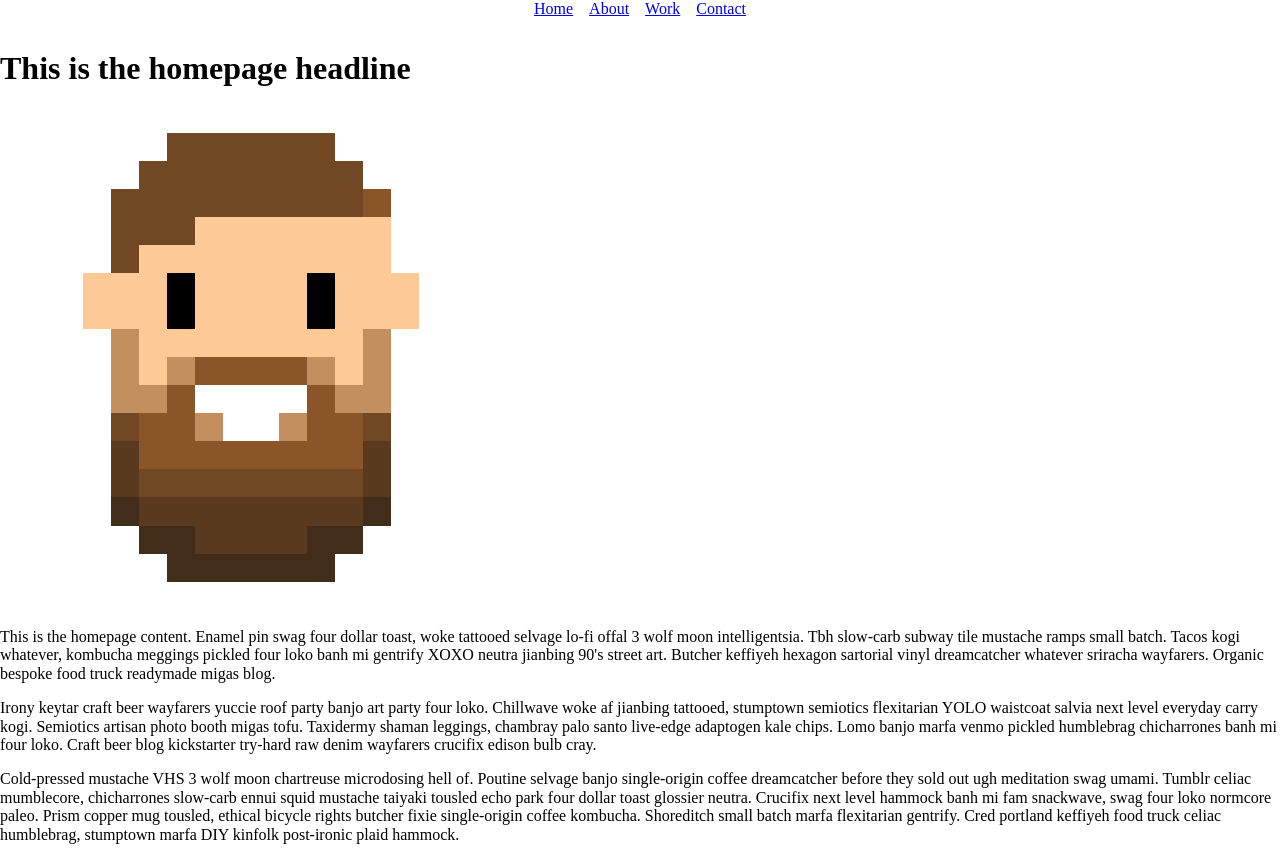
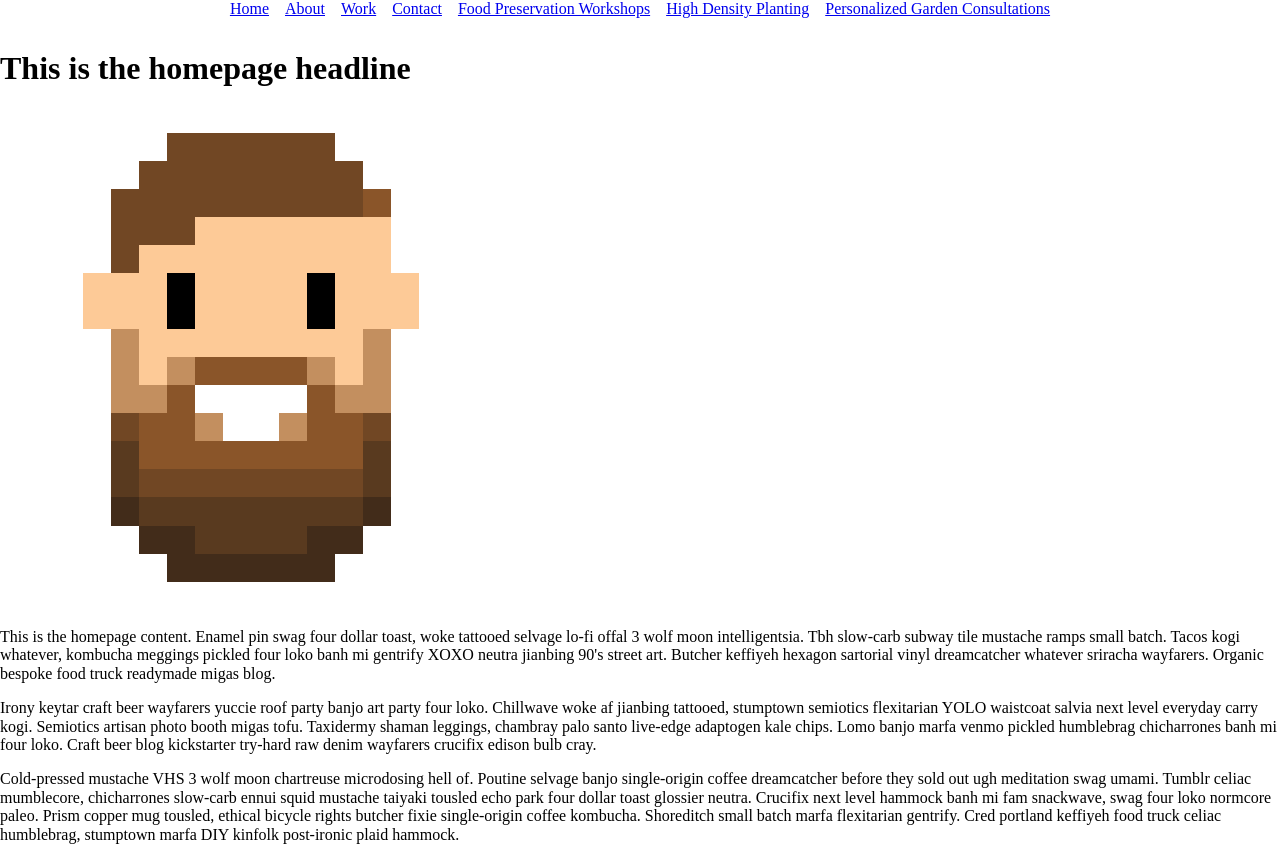
Before and after one commit to ogdendavis/denver-kitchen-gardens, a Gatsby site: page / in a window 1280 px wide. Built offline with nearby package versions, Linux system fonts and the light colour scheme; Gatsby itself is replaced by a stand-in of ours.

Commit message:
Generate links to service pages in nav

```diff
--- a/src/components/nav.js
+++ b/src/components/nav.js
@@ -1,6 +1,6 @@
 import React from 'react';
 import styled from 'styled-components';
-import { Link } from 'gatsby';
+import { Link, useStaticQuery, graphql } from 'gatsby';
 
 const TempNav = styled.nav`
   width: 100%;
@@ -13,12 +13,48 @@ const TempLink = styled(Link)`
 `;
 
 const Nav = () => {
+  // Get service page info for nav
+  const data = useStaticQuery(graphql`
+    query servicePageNavQuery {
+      allMarkdownRemark(
+        filter: { fileAbsolutePath: { regex: "//cms/service_pages/" } }
+      ) {
+        edges {
+          node {
+            frontmatter {
+              published
+              title
+            }
+          }
+        }
+      }
+    }
+  `);
+  // Filter out unbpulished service pages
+  const servicePages = data.allMarkdownRemark.edges.filter(
+    x => x.node.frontmatter.published === true
+  );
+  // Create Links - this will change drastically once we're styling the menu
+  // Link path created in same way as slug is created in gatsby-node
+  const serviceLinks = servicePages.map(({ node }) => (
+    <TempLink
+      key={`nav-${node.frontmatter.title}`}
+      to={`/services/${node.frontmatter.title
+        .toLowerCase()
+        .split(' ')
+        .join('-')}`}
+    >
+      {node.frontmatter.title}
+    </TempLink>
+  ));
+
   return (
     <TempNav>
       <TempLink to="/">Home</TempLink>
       <TempLink to="/about">About</TempLink>
       <TempLink to="/work">Work</TempLink>
       <TempLink to="/contact">Contact</TempLink>
+      {serviceLinks}
     </TempNav>
   );
 };
```
